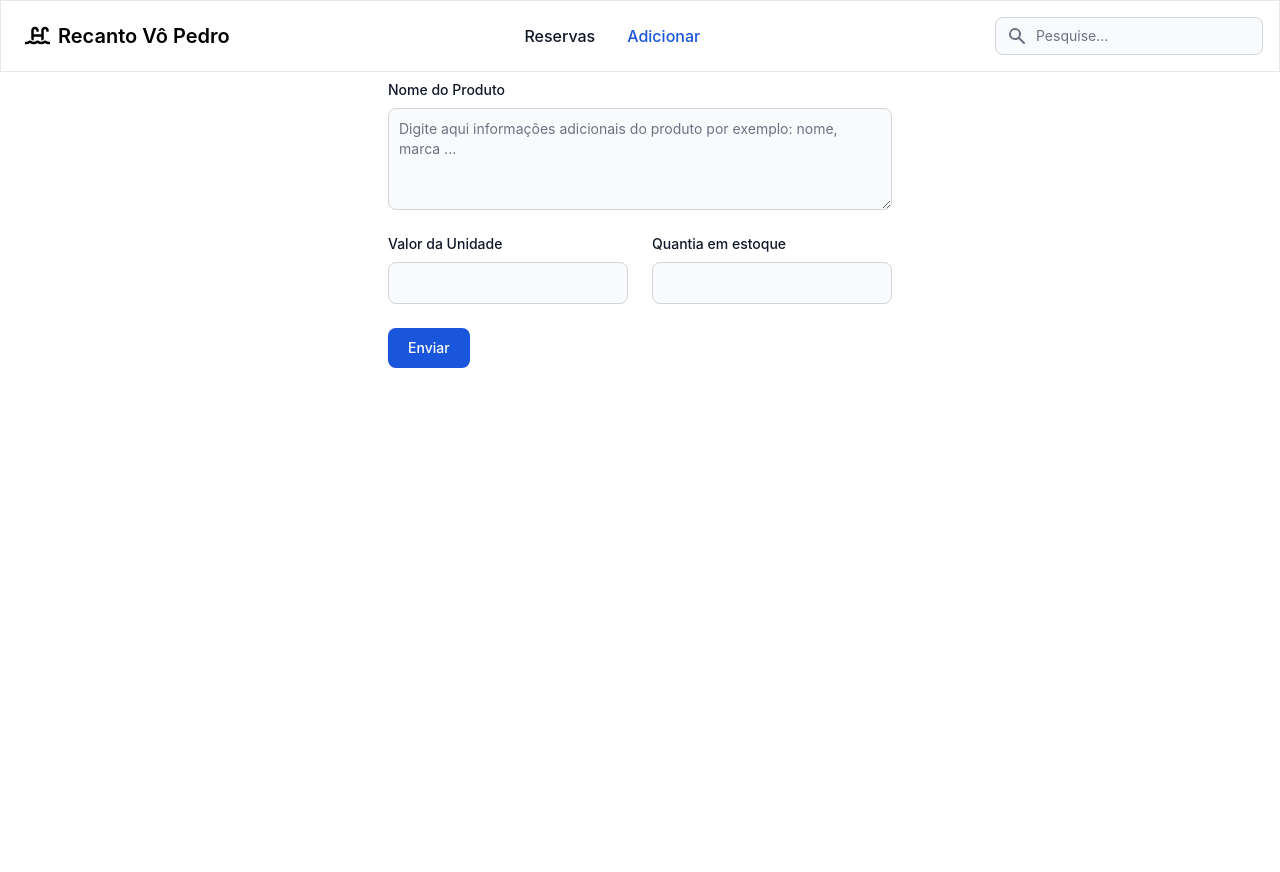
After one commit to JoBuzzo/recanto-vo-pedro-php, a PHP site: page /VIEW/produto/criar.php in a window 1280 px wide. The commit adds this page. Run offline with PHP 8.4, Linux system fonts and the light colour scheme; some libraries are stand-ins or nearby versions.

Commit message:
Inserir produto

```diff
--- /dev/null
+++ b/BLL/ProdutoBLL.php
@@ -0,0 +1,24 @@
+<?php
+
+namespace BLL;
+
+include_once '../../DAL/ProdutoDAL.php';
+include_once '../../MODEL/produto.php';
+
+use DAL\ProdutoDAL;
+use MODEL\Produto;
+
+class ProdutoBLL
+{
+    private $produtoDAL;
+
+    public function __construct()
+    {
+        $this->produtoDAL = new ProdutoDAL();
+    }
+
+    public function inserir(Produto $produto)
+    {
+        $this->produtoDAL->inserir($produto);
+    }
+};
--- a/BLL/ReservaBLL.php
+++ b/BLL/ReservaBLL.php
@@ -2,8 +2,8 @@
 
 namespace BLL;
 
-include_once '../DAL/ReservaDAL.php';
-include_once '../MODEL/reserva.php';
+include_once '../../DAL/ReservaDAL.php';
+include_once '../../MODEL/reserva.php';
 
 use DAL\Conexao;
 use DAL\ReservaDAL;
--- /dev/null
+++ b/DAL/ProdutoDAL.php
@@ -0,0 +1,30 @@
+<?php
+
+namespace DAL;
+
+
+require_once '../../DAL/conexao.php';
+include_once '../../MODEL/produto.php';
+
+
+use \Model\Produto;
+
+
+class ProdutoDAL{
+    public function inserir(Produto $produto)
+    {
+        $conexao = Conexao::conectar();
+
+        $sql = "INSERT INTO `produto` (`nome`, `valor`, `estoque`)
+        VALUES ('{$produto->getNome()}', {$produto->getValor()}, {$produto->getEstoque()})";
+
+
+        $resultado = $conexao->query($sql);
+
+        $conexao = Conexao::desconectar();
+
+        return $resultado;
+    }
+};
+
+?>
--- a/DAL/ReservaDAL.php
+++ b/DAL/ReservaDAL.php
@@ -2,9 +2,9 @@
 
 namespace DAL;
 
-require_once '../DAL/conexao.php';
-include_once '../MODEL/reserva.php';
-require_once '../ENUM/ReservaStatus.php';
+require_once '../../DAL/conexao.php';
+include_once '../../MODEL/reserva.php';
+require_once '../../ENUM/ReservaStatus.php';
 
 
 use \Model\Reserva;
--- /dev/null
+++ b/MODEL/produto.php
@@ -0,0 +1,53 @@
+<?php
+
+namespace Model;
+
+class Produto
+{
+    private int $id;
+    private string $nome;
+    private float $valor;
+    private int $estoque;
+
+
+
+    public function setId(int $id): void
+    {
+        $this->id = $id;
+    }
+
+    public function getId(): int
+    {
+        return $this->id;
+    }
+
+    public function setNome(string $nome): void
+    {
+        $this->nome = $nome;
+    }
+
+    public function getNome(): string
+    {
+        return $this->nome;
+    }
+
+    public function setValor(float $valor): void
+    {
+        $this->valor = $valor;
+    }
+
+    public function getValor(): float
+    {
+        return $this->valor;
+    }
+
+    public function setEstoque(int $estoque): void
+    {
+        $this->estoque = $estoque;
+    }
+
+    public function getEstoque(): int
+    {
+        return $this->estoque;
+    }
+};
--- /dev/null
+++ b/VIEW/produto/criar.php
@@ -0,0 +1,124 @@
+<?php
+
+require_once '../../BLL/ProdutoBLL.php';
+
+use Model\Produto;
+use BLL\ProdutoBLL;
+
+$bll = new ProdutoBLL();
+
+
+if ($_SERVER['REQUEST_METHOD'] == 'POST') {
+    try {
+
+        $produto = new Produto();
+
+        $produto->setNome($_POST['nome']);
+        $produto->setValor($_POST['valor']);
+        $produto->setEstoque($_POST['estoque']);
+
+        $bll->inserir($produto);
+    } catch (\PDOException $e) {
+    }
+}
+
+?>
+
+<!DOCTYPE html>
+<html lang="en">
+
+<head>
+    <meta charset="UTF-8">
+    <meta http-equiv="X-UA-Compatible" content="IE=edge">
+    <meta name="viewport" content="width=device-width, initial-scale=1.0">
+    <title>Adicionar Produto</title>
+    <link rel="icon" type="image/png" href="/image/piscina.png" />
+
+
+    <link href="https://cdnjs.cloudflare.com/ajax/libs/flowbite/1.6.5/flowbite.min.css" rel="stylesheet" />
+    <link rel="stylesheet" href="https://use.fontawesome.com/releases/v5.3.1/css/all.css">
+</head>
+
+<body>
+    <nav class="bg-white border border-gray-200 dark:bg-gray-900">
+        <div class="max-w-screen-xl flex flex-wrap items-center justify-between mx-auto p-4">
+            <a href="#" class="flex items-center">
+                <i class="fas fa-swimming-pool text-xl p-2 dark:text-white"></i>
+                <span class="self-center text-xl font-semibold whitespace-nowrap dark:text-white">Recanto Vô Pedro</span>
+            </a>
+            <div class="flex md:order-2">
+                <button type="button" data-collapse-toggle="navbar-search" aria-controls="navbar-search" aria-expanded="false" class="md:hidden text-gray-500 dark:text-gray-400 hover:bg-gray-100 dark:hover:bg-gray-700 focus:outline-none focus:ring-4 focus:ring-gray-200 dark:focus:ring-gray-700 rounded-lg text-sm p-2.5 mr-1">
+                    <svg class="w-5 h-5" aria-hidden="true" fill="currentColor" viewBox="0 0 20 20" xmlns="http://www.w3.org/2000/svg">
+                        <path fill-rule="evenodd" d="M8 4a4 4 0 100 8 4 4 0 000-8zM2 8a6 6 0 1110.89 3.476l4.817 4.817a1 1 0 01-1.414 1.414l-4.816-4.816A6 6 0 012 8z" clip-rule="evenodd"></path>
+                    </svg>
+                </button>
+                <div class="relative hidden md:block">
+                    <div class="absolute inset-y-0 left-0 flex items-center pl-3 pointer-events-none">
+                        <svg class="w-5 h-5 text-gray-500" aria-hidden="true" fill="currentColor" viewBox="0 0 20 20" xmlns="http://www.w3.org/2000/svg">
+                            <path fill-rule="evenodd" d="M8 4a4 4 0 100 8 4 4 0 000-8zM2 8a6 6 0 1110.89 3.476l4.817 4.817a1 1 0 01-1.414 1.414l-4.816-4.816A6 6 0 012 8z" clip-rule="evenodd"></path>
+                        </svg>
+                    </div>
+                    <input type="text" id="search-navbar" class="block w-full p-2 pl-10 text-sm text-gray-900 border border-gray-300 rounded-lg bg-gray-50 focus:ring-blue-500 focus:border-blue-500 dark:bg-gray-700 dark:border-gray-600 dark:placeholder-gray-400 dark:text-white dark:focus:ring-blue-500 dark:focus:border-blue-500" placeholder="Pesquise...">
+                </div>
+                <button data-collapse-toggle="navbar-search" type="button" class="inline-flex items-center p-2 text-sm text-gray-500 rounded-lg md:hidden hover:bg-gray-100 focus:outline-none focus:ring-2 focus:ring-gray-200 dark:text-gray-400 dark:hover:bg-gray-700 dark:focus:ring-gray-600" aria-controls="navbar-search" aria-expanded="false">
+                    <span class="sr-only">Open menu</span>
+                    <svg class="w-6 h-6" aria-hidden="true" fill="currentColor" viewBox="0 0 20 20" xmlns="http://www.w3.org/2000/svg">
+                        <path fill-rule="evenodd" d="M3 5a1 1 0 011-1h12a1 1 0 110 2H4a1 1 0 01-1-1zM3 10a1 1 0 011-1h12a1 1 0 110 2H4a1 1 0 01-1-1zM3 15a1 1 0 011-1h12a1 1 0 110 2H4a1 1 0 01-1-1z" clip-rule="evenodd"></path>
+                    </svg>
+                </button>
+            </div>
+            <div class="items-center justify-between hidden w-full md:flex md:w-auto md:order-1" id="navbar-search">
+                <div class="relative mt-3 md:hidden">
+                    <div class="absolute inset-y-0 left-0 flex items-center pl-3 pointer-events-none">
+                        <svg class="w-5 h-5 text-gray-500" aria-hidden="true" fill="currentColor" viewBox="0 0 20 20" xmlns="http://www.w3.org/2000/svg">
+                            <path fill-rule="evenodd" d="M8 4a4 4 0 100 8 4 4 0 000-8zM2 8a6 6 0 1110.89 3.476l4.817 4.817a1 1 0 01-1.414 1.414l-4.816-4.816A6 6 0 012 8z" clip-rule="evenodd"></path>
+                        </svg>
+                    </div>
+                    <input type="text" id="search-navbar" class="block w-full p-2 pl-10 text-sm text-gray-900 border border-gray-300 rounded-lg bg-gray-50 focus:ring-blue-500 focus:border-blue-500 dark:bg-gray-700 dark:border-gray-600 dark:placeholder-gray-400 dark:text-white dark:focus:ring-blue-500 dark:focus:border-blue-500" placeholder="Pesquisar...">
+                </div>
+                <ul class="flex flex-col p-4 md:p-0 mt-4 font-medium border border-gray-100 rounded-lg bg-gray-50 md:flex-row md:space-x-8 md:mt-0 md:border-0 md:bg-white dark:bg-gray-800 md:dark:bg-gray-900 dark:border-gray-700">
+                    <li>
+                        <a href="../reserva/lista.php" class="block py-2 pl-3 pr-4 text-gray-900 rounded hover:bg-gray-100 md:hover:bg-transparent md:hover:text-blue-700 md:p-0 md:dark:hover:text-blue-500 dark:text-white dark:hover:bg-gray-700 dark:hover:text-white md:dark:hover:bg-transparent dark:border-gray-700">Reservas</a>
+                    </li>
+                    <li>
+                        <a href="../reserva/criar.php" class="block py-2 pl-3 pr-4 text-white bg-blue-700 rounded md:bg-transparent md:text-blue-700 md:p-0 md:dark:text-blue-500" aria-current="page">Adicionar</a>
+                    </li>
+                </ul>
+            </div>
+        </div>
+    </nav>
+
+    <div class="flex justify-center mt-14 h-screen p-2">
+        <form method="POST">
+            <div class="mb-6">
+                <label for="nome" class="block mb-2 text-sm font-medium text-gray-900 dark:text-white">Nome do Produto</label>
+                <textarea id="nome" name="nome" placeholder="Digite aqui informações adicionais do produto por exemplo: nome, marca ..." rows="4" class="block p-2.5 w-full text-sm text-gray-900 bg-gray-50 rounded-lg border border-gray-300 focus:ring-blue-500 focus:border-blue-500 dark:bg-gray-700 dark:border-gray-600 dark:placeholder-gray-400 dark:text-white dark:focus:ring-blue-500 dark:focus:border-blue-500"><?php echo isset($_POST['nome']) ? $_POST['nome'] : ''; ?></textarea>
+            </div>
+            <div class="grid mb-6 md:gap-6 gap-2 grid-cols-2">
+                <div>
+                    <label for="valor" class="block mb-2 text-sm font-medium text-gray-900 dark:text-white">Valor da Unidade</label>
+                    <input type="text" id="valor" name="valor" value="<?php echo isset($_POST['valor']) ? $_POST['valor'] : ''; ?>" required class="bg-gray-50 border border-gray-300 text-gray-900 text-sm rounded-lg focus:ring-blue-500 focus:border-blue-500 block w-full p-2.5 dark:bg-gray-700 dark:border-gray-600 dark:placeholder-gray-400 dark:text-white dark:focus:ring-blue-500 dark:focus:border-blue-500">
+                </div>
+                <div>
+                    <label for="estoque" class="block mb-2 text-sm font-medium text-gray-900 dark:text-white">Quantia em estoque</label>
+                    <input type="number" id="estoque" name="estoque" value="<?php echo isset($_POST['estoque']) ? $_POST['estoque'] : ''; ?>" required class="bg-gray-50 border border-gray-300 text-gray-900 text-sm rounded-lg focus:ring-blue-500 focus:border-blue-500 block w-full p-2.5 dark:bg-gray-700 dark:border-gray-600 dark:placeholder-gray-400 dark:text-white dark:focus:ring-blue-500 dark:focus:border-blue-500">
+                </div>
+            </div>
+
+
+            <button type="submit" class="text-white bg-blue-700 hover:bg-blue-800 focus:ring-4 focus:outline-none focus:ring-blue-300 font-medium rounded-lg text-sm w-full sm:w-auto px-5 py-2.5 text-center dark:bg-blue-600 dark:hover:bg-blue-700 dark:focus:ring-blue-800">Enviar</button>
+
+            <?php if (isset($errors)) : ?>
+                <ul>
+                    <?php foreach ($errors as $error) : ?>
+                        <li class="text-red-500 font-semibold"><?php echo $error; ?></li>
+                    <?php endforeach; ?>
+                </ul>
+            <?php endif; ?>
+        </form>
+    </div>
+    <script src="https://cdnjs.cloudflare.com/ajax/libs/flowbite/1.6.5/flowbite.min.js"></script>
+
+</body>
+
+</html>
--- a/VIEW/lista.php
+++ b/VIEW/reserva/lista.php
@@ -1,6 +1,6 @@
 <?php
 
-require_once '../BLL/ReservaBLL.php';
+require_once '../../BLL/ReservaBLL.php';
 
 use BLL\ReservaBLL;
 use Enum\ReservaStatus;
@@ -69,10 +69,10 @@ $reservas = $bll->listar();
                 </div>
                 <ul class="flex flex-col p-4 md:p-0 mt-4 font-medium border border-gray-100 rounded-lg bg-gray-50 md:flex-row md:space-x-8 md:mt-0 md:border-0 md:bg-white dark:bg-gray-800 md:dark:bg-gray-900 dark:border-gray-700">
                     <li>
-                        <a href="../VIEW/lista.php" class="block py-2 pl-3 pr-4 text-white bg-blue-700 rounded md:bg-transparent md:text-blue-700 md:p-0 md:dark:text-blue-500" aria-current="page">Reservas</a>
+                        <a href="../reserva/lista.php" class="block py-2 pl-3 pr-4 text-white bg-blue-700 rounded md:bg-transparent md:text-blue-700 md:p-0 md:dark:text-blue-500" aria-current="page">Reservas</a>
                     </li>
                     <li>
-                        <a href="../VIEW/criar.php" class="block py-2 pl-3 pr-4 text-gray-900 rounded hover:bg-gray-100 md:hover:bg-transparent md:hover:text-blue-700 md:p-0 md:dark:hover:text-blue-500 dark:text-white dark:hover:bg-gray-700 dark:hover:text-white md:dark:hover:bg-transparent dark:border-gray-700">Adicionar</a>
+                        <a href="../reserva/criar.php" class="block py-2 pl-3 pr-4 text-gray-900 rounded hover:bg-gray-100 md:hover:bg-transparent md:hover:text-blue-700 md:p-0 md:dark:hover:text-blue-500 dark:text-white dark:hover:bg-gray-700 dark:hover:text-white md:dark:hover:bg-transparent dark:border-gray-700">Adicionar</a>
                     </li>
                 </ul>
             </div>
```
Also changed, not shown: VIEW/reserva/criar.php (renamed from VIEW/editar.php, +20 -29 lines), VIEW/reserva/editar.php (renamed from VIEW/criar.php, +29 -20 lines), VIEW/reserva/ver.php (renamed from VIEW/ver.php, +5 -7 lines), tabelas.sql (+8 -0 lines).
